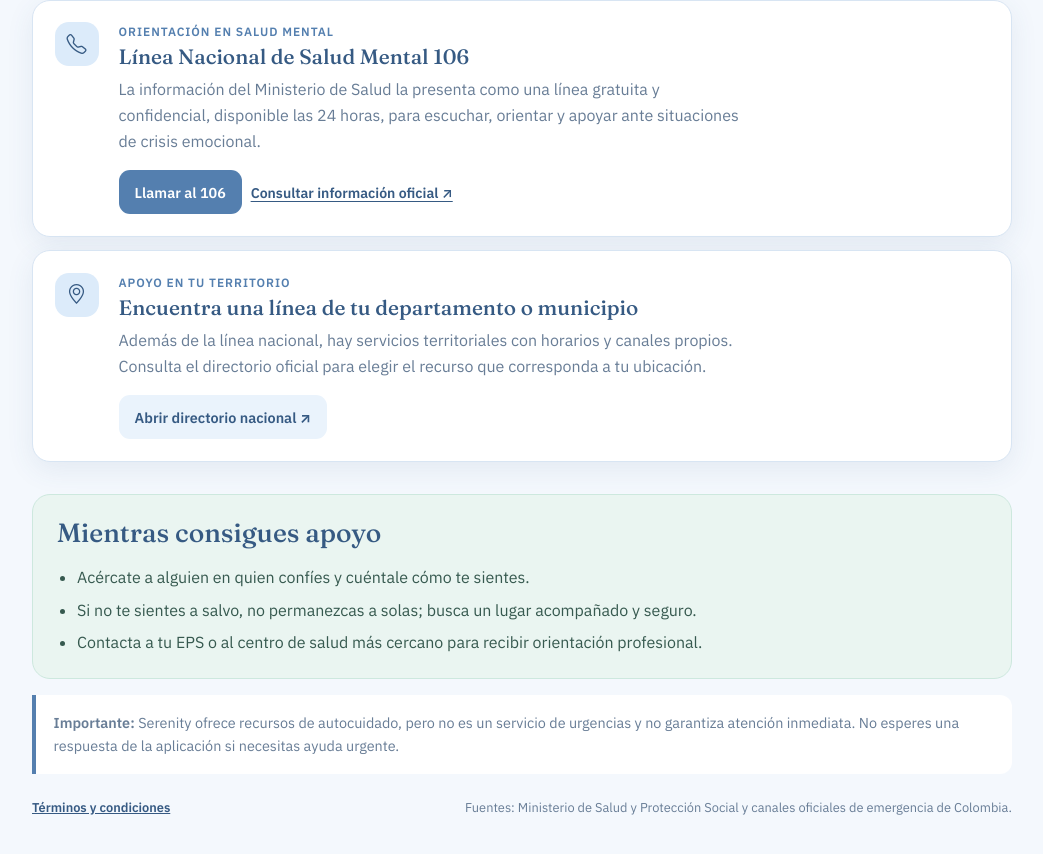
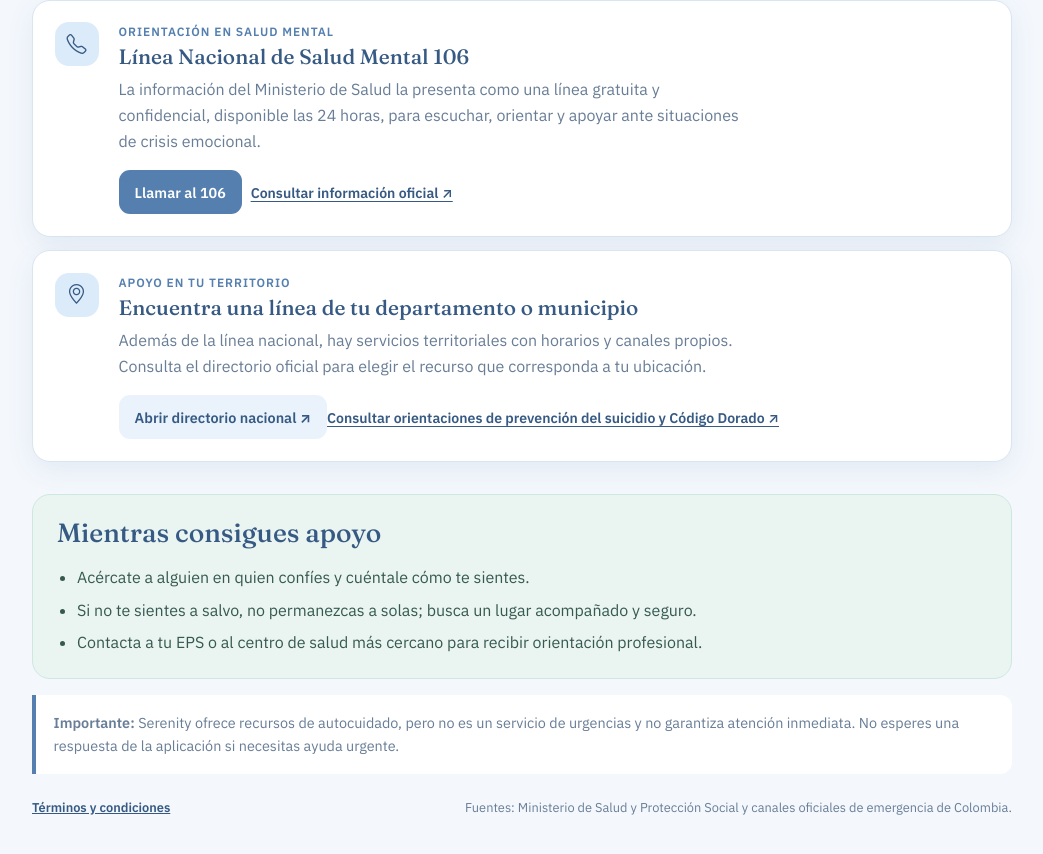
Before and after one commit to jeisonrv/frontend-serenity, an Angular app: page /ayuda in a window 1280 px wide. Shown: the part 713-1567 px from the top of the page, without its empty margins (118-1161 px from the left). Built offline with nearby package versions, Linux system fonts and the light colour scheme.

Commit message:
Añade fuente oficial de prevención del suicidio

```diff
--- a/src/app/features/ayuda/ayuda.component.html
+++ b/src/app/features/ayuda/ayuda.component.html
@@ -42,6 +42,7 @@
         <h3>Encuentra una línea de tu departamento o municipio</h3>
         <p>Además de la línea nacional, hay servicios territoriales con horarios y canales propios. Consulta el directorio oficial para elegir el recurso que corresponda a tu ubicación.</p>
         <a class="boton boton-secundario" href="https://www.minsalud.gov.co/sites/rid/Lists/BibliotecaDigital/RIDE/VS/PP/ET/directorio-salud-mental-prevencion-suicidio-minsalud.pdf" target="_blank" rel="noopener noreferrer">Abrir directorio nacional ↗</a>
+        <a class="enlace-oficial" href="https://www.minsalud.gov.co/salud/publica/salud-mental/Paginas/prevencion-suicidio.aspx" target="_blank" rel="noopener noreferrer">Consultar orientaciones de prevención del suicidio y Código Dorado ↗</a>
       </div>
     </article>
   </section>
```
